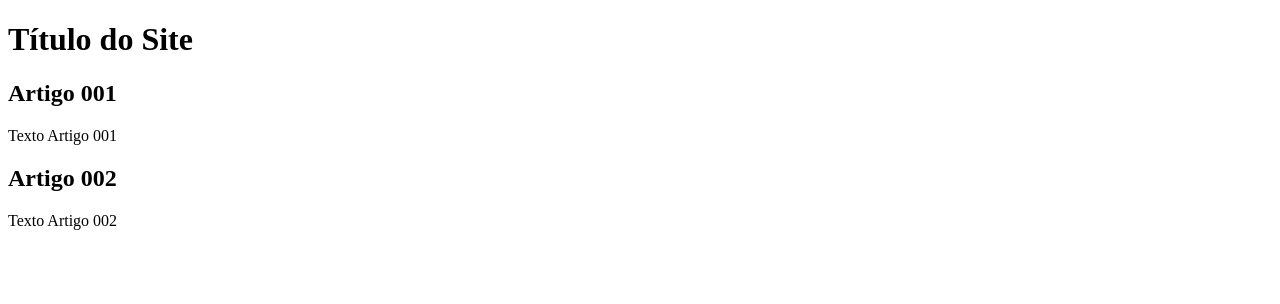
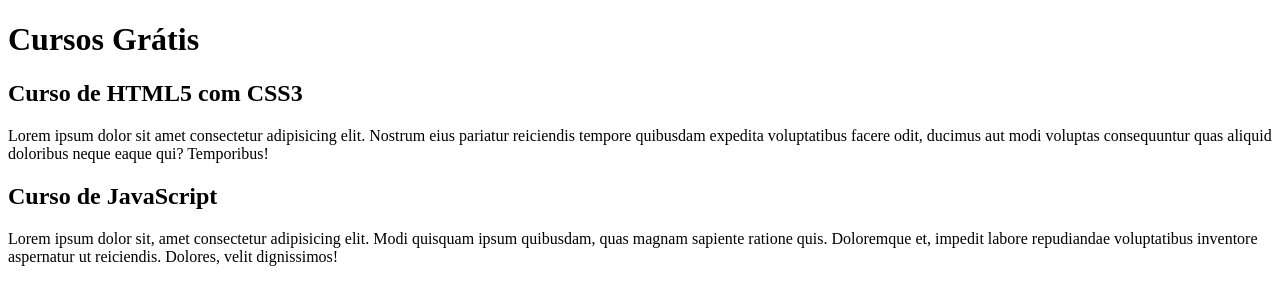
Before and after one commit to FabiuloFerreiraBrizolla/projeto-site, a plain HTML site: page index.html in a window 1280 px wide. Drawn offline with Linux system fonts and the light colour scheme.

Commit message:
comecei a escrever o conteúdo

```diff
--- a/index.html
+++ b/index.html
@@ -9,15 +9,15 @@
 <body>
     <main>
         <header>
-            <h1>Título do Site</h1>
+            <h1>Cursos Grátis</h1>
         </header>
         <article>
-            <h2>Artigo 001</h2>
-            <p>Texto Artigo 001</p>
+            <h2>Curso de HTML5 com CSS3</h2>
+            <p>Lorem ipsum dolor sit amet consectetur adipisicing elit. Nostrum eius pariatur reiciendis tempore quibusdam expedita voluptatibus facere odit, ducimus aut modi voluptas consequuntur quas aliquid doloribus neque eaque qui? Temporibus!</p>
         </article>
         <article>
-            <h2>Artigo 002</h2>
-            <p>Texto Artigo 002</p>
+            <h2>Curso de JavaScript</h2>
+            <p>Lorem ipsum dolor sit, amet consectetur adipisicing elit. Modi quisquam ipsum quibusdam, quas magnam sapiente ratione quis. Doloremque et, impedit labore repudiandae voluptatibus inventore aspernatur ut reiciendis. Dolores, velit dignissimos!</p>
         </article>
     </main>
 </body>
```
